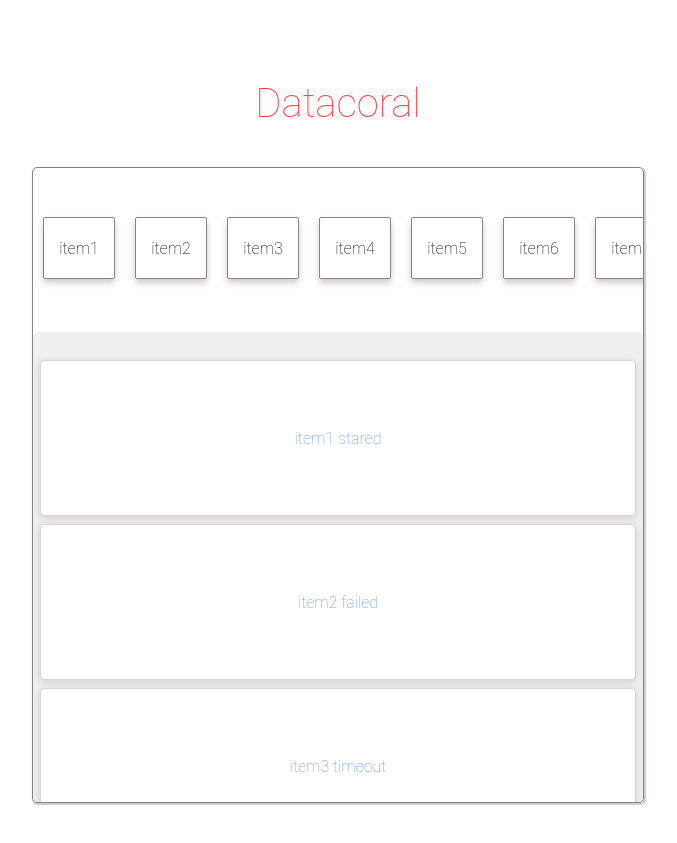
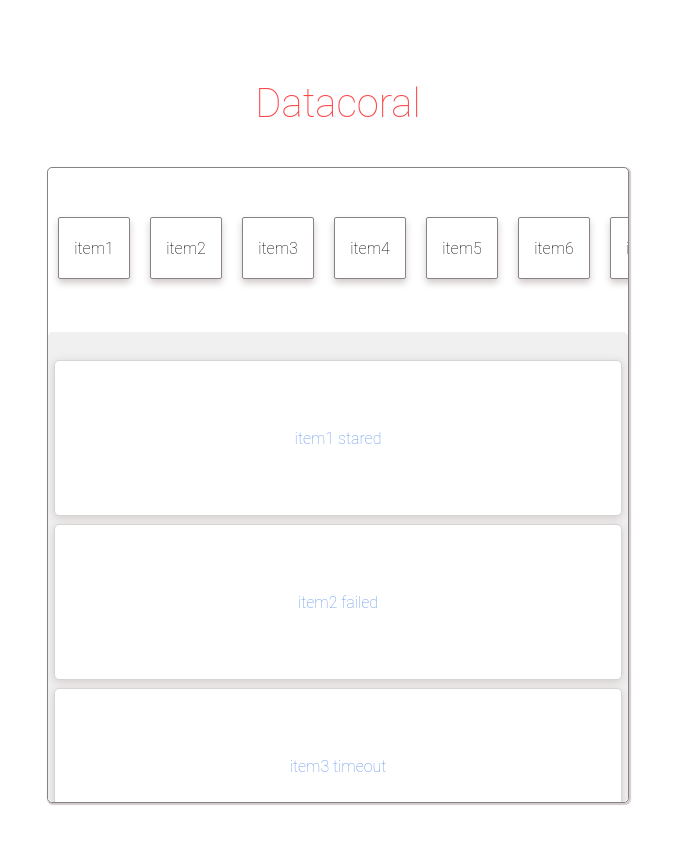
Before and after one commit to jakejooyoung/crl-scroller, a React app: page / in a window 1280 px wide. Shown: the whole page, without its empty margins (302-979 px from the left). Built offline with nearby package versions, Linux system fonts and the light colour scheme.

Commit message:
Add screenshot

```diff
--- a/src/css/app.scss
+++ b/src/css/app.scss
@@ -63,7 +63,7 @@ body{
 	color:#fb4648;
 }
 .datacoral-interface{
-	max-width: 610px;
+	max-width: 580px;
 	width:55%;
 	display:block;
 	margin: 40px auto;
```
Also changed, not shown: crl-scroller-screenshot.png (added), 1 other file (tests, documents, lock files or other folders).
